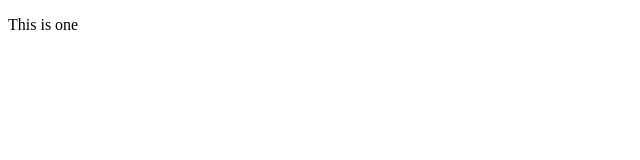
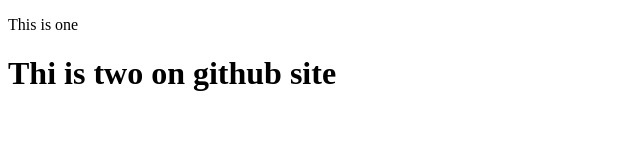
Before and after one commit to nahidcse2025/one, a plain HTML site: page index.html in a window 1280 px wide. Shown: the whole page, without its empty margins (0-640 px from the left). Drawn offline with Linux system fonts and the light colour scheme.

Commit message:
third time in githup edit index.html

```diff
--- a/index.html
+++ b/index.html
@@ -7,5 +7,6 @@
 </head>
 <body>
     <p>This is one</p>
+    <h1>Thi is two on github site</h1>
 </body>
 </html>
```
